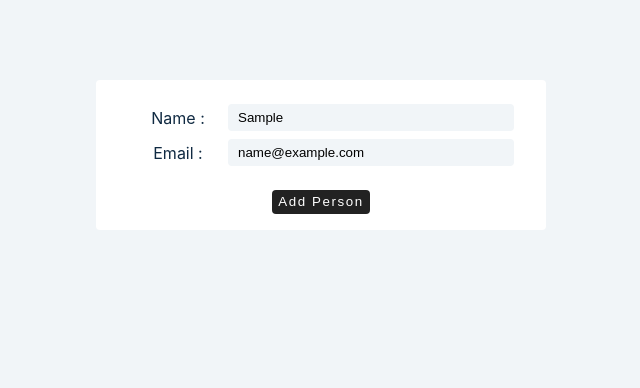
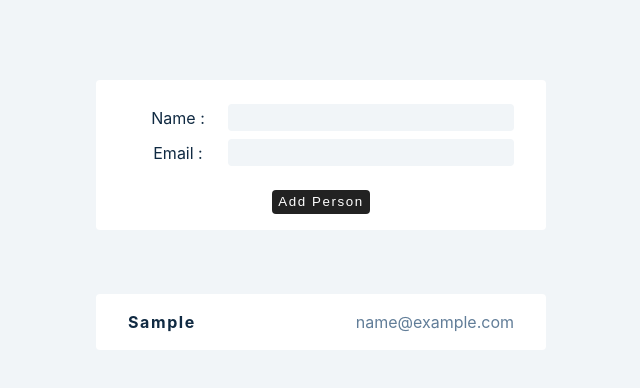
Before and after one commit to Aryan-goel/react-hooks, a React (Create React App) app: page / in a window 1280 px wide. Both pictures are taken after typing "Sample", "name@example.com" into the empty fields and a click on the button "Add Person". Shown: the top 388 px of the page, without its empty margins (319-959 px from the left). Built offline with nearby package versions, Linux system fonts and the light colour scheme.

Commit message:
controlled inputs in a form

```diff
--- a/src/tutorial/4-forms/setup/1-controlled-inputs.js
+++ b/src/tutorial/4-forms/setup/1-controlled-inputs.js
@@ -8,9 +8,22 @@ import React, { useState } from "react";
 const ControlledInputs = () => {
   const [firstName, setFirstName] = useState("");
   const [email, setEmail] = useState("");
+  const [people, setPeople] = useState([]);
   const handleSubmit = (e) => {
     e.preventDefault();
-    console.log(firstName, email);
+    if (firstName && email) {
+      console.log("submit the form");
+      const person = { id: new Date().getTime().toString(), firstName, email };
+      console.log(people);
+      setPeople((people) => {
+        return [...people, person];
+      });
+      setFirstName("");
+      setEmail("");
+      console.log(person);
+    } else {
+      console.log("empty values");
+    }
   };
   return (
     <>
@@ -38,6 +51,15 @@ const ControlledInputs = () => {
           </div>
           <button type="submit">add person</button>
         </form>
+        {people.map((person, index) => {
+          const { id, firstName, email } = person;
+          return (
+            <div className="item" key={id}>
+              <h4>{firstName}</h4>
+              <p>{email}</p>
+            </div>
+          );
+        })}
       </article>
     </>
   );
```
